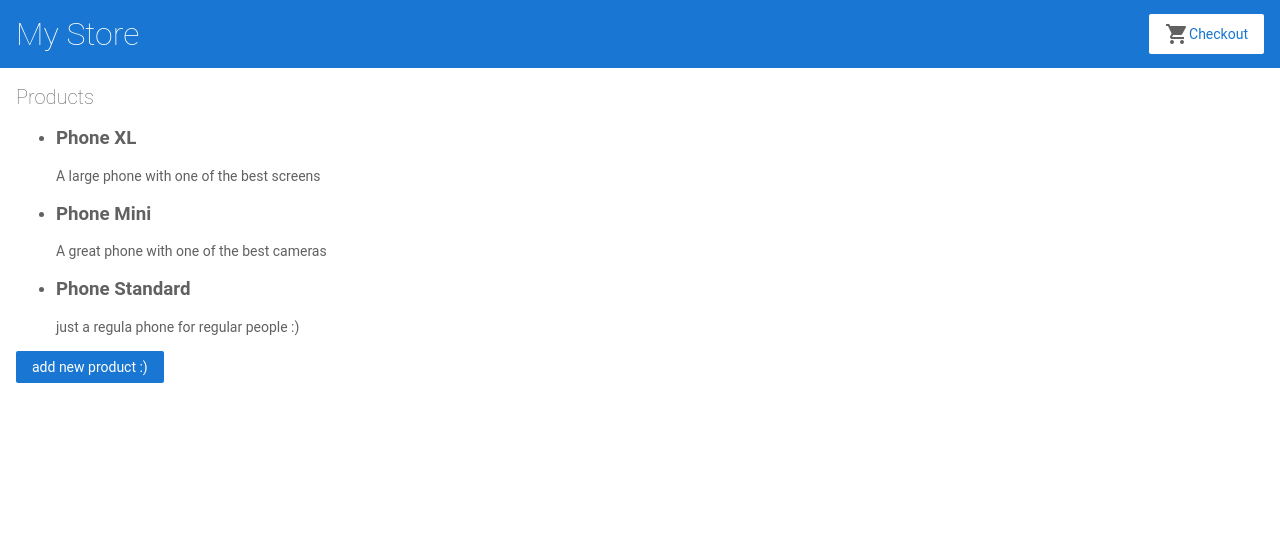
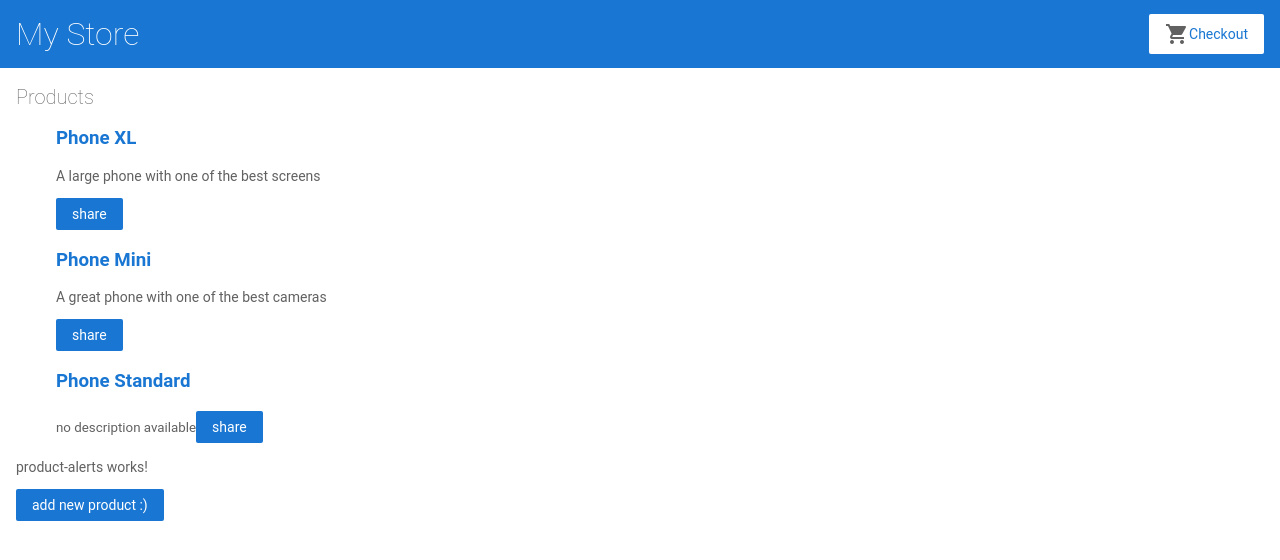
Before and after one commit to Th-Fernandes/angular-e-commerce, an Angular app: page / in a window 1280 px wide. Shown: the top 560 px of the page. Built offline with nearby package versions, Linux system fonts and the light colour scheme.

Commit message:
feat: alert product component

```diff
--- a/angular.json
+++ b/angular.json
@@ -100,5 +100,8 @@
         }
       }
     }
+  },
+  "cli": {
+    "analytics": false
   }
 }
--- a/src/app/app.module.ts
+++ b/src/app/app.module.ts
@@ -6,6 +6,7 @@ import { ReactiveFormsModule } from '@angular/forms';
 import { AppComponent } from './app.component';
 import { TopBarComponent } from './top-bar/top-bar.component';
 import { ProductListComponent } from './product-list/product-list.component';
+import { ProductAlertsComponent } from './product-alerts/product-alerts.component';
 
 @NgModule({
   imports: [
@@ -18,7 +19,8 @@ import { ProductListComponent } from './product-list/product-list.component';
   declarations: [
     AppComponent,
     TopBarComponent,
-    ProductListComponent
+    ProductListComponent,
+    ProductAlertsComponent
   ],
   bootstrap: [
     AppComponent
--- /dev/null
+++ b/src/app/product-alerts/product-alerts.component.html
@@ -0,0 +1 @@
+<p>product-alerts works!</p>
--- a/src/app/product-list/product-list.component.css
+++ b/src/app/product-list/product-list.component.css
@@ -1,4 +1,6 @@
-
+li {
+    list-style-type: none;
+}
 
 /*
 Copyright Google LLC. All Rights Reserved.
--- a/src/app/product-list/product-list.component.html
+++ b/src/app/product-list/product-list.component.html
@@ -2,14 +2,19 @@
 
 <ul *ngFor="let product of products">
     <li>
-        <h3>{{product.name}}</h3>
+        <h3 [title]="'it costs $' + product.price">
+            <a href="">{{product.name}}</a>
+        </h3>
 
-        <p>{{product.description}}</p>
-        <small *ngIf="product.name === 'sample'">hello world kkkkk</small>
+        <p *ngIf="product.description">{{product.description}}</p>
+        <small *ngIf="!product.description">no description available</small>
+
+        <button (click)="share()">share</button>
     </li>
 </ul>
 
-<button (click)="addProduct({id: 5, name: 'sample', description: 'kkkk'})"> add new product :)</button>
+<app-product-alerts />
+<button (click)="addProduct({id: 5, name: 'sample', description: ''})"> add new product :)</button>
 
 <!--
 Copyright Google LLC. All Rights Reserved.
--- a/src/app/products.ts
+++ b/src/app/products.ts
@@ -22,7 +22,7 @@ export const products = [
     id: 3,
     name: 'Phone Standard',
     price: 299,
-    description: 'just a regula phone for regular people :)'
+    description: ''
   }
 ];
 
```
Also changed, not shown: src/app/product-alerts/product-alerts.component.ts (added, +10 -0 lines), src/app/product-alerts/product-alerts.component.css (added), 1 other file (tests, documents, lock files or other folders).
